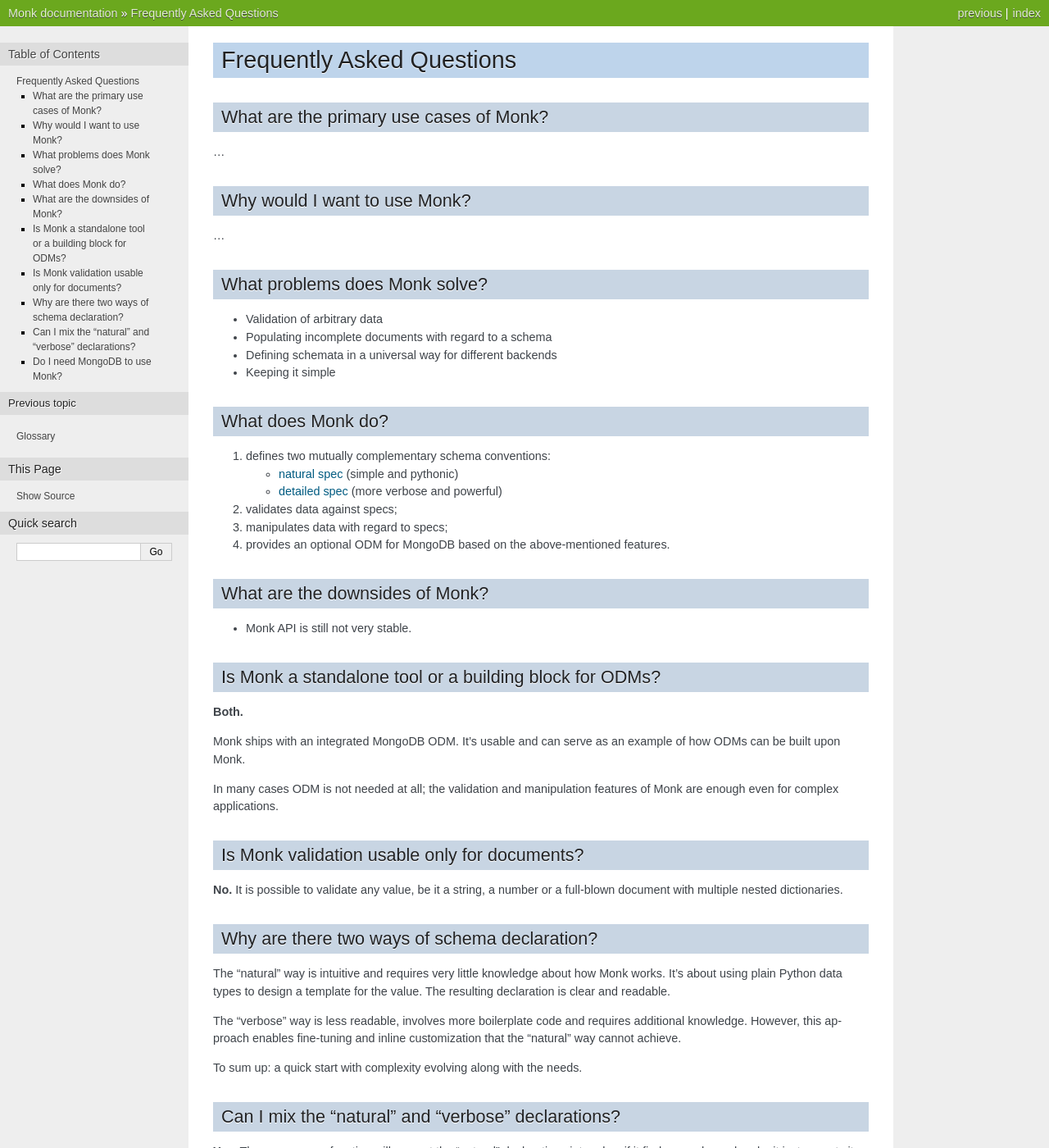
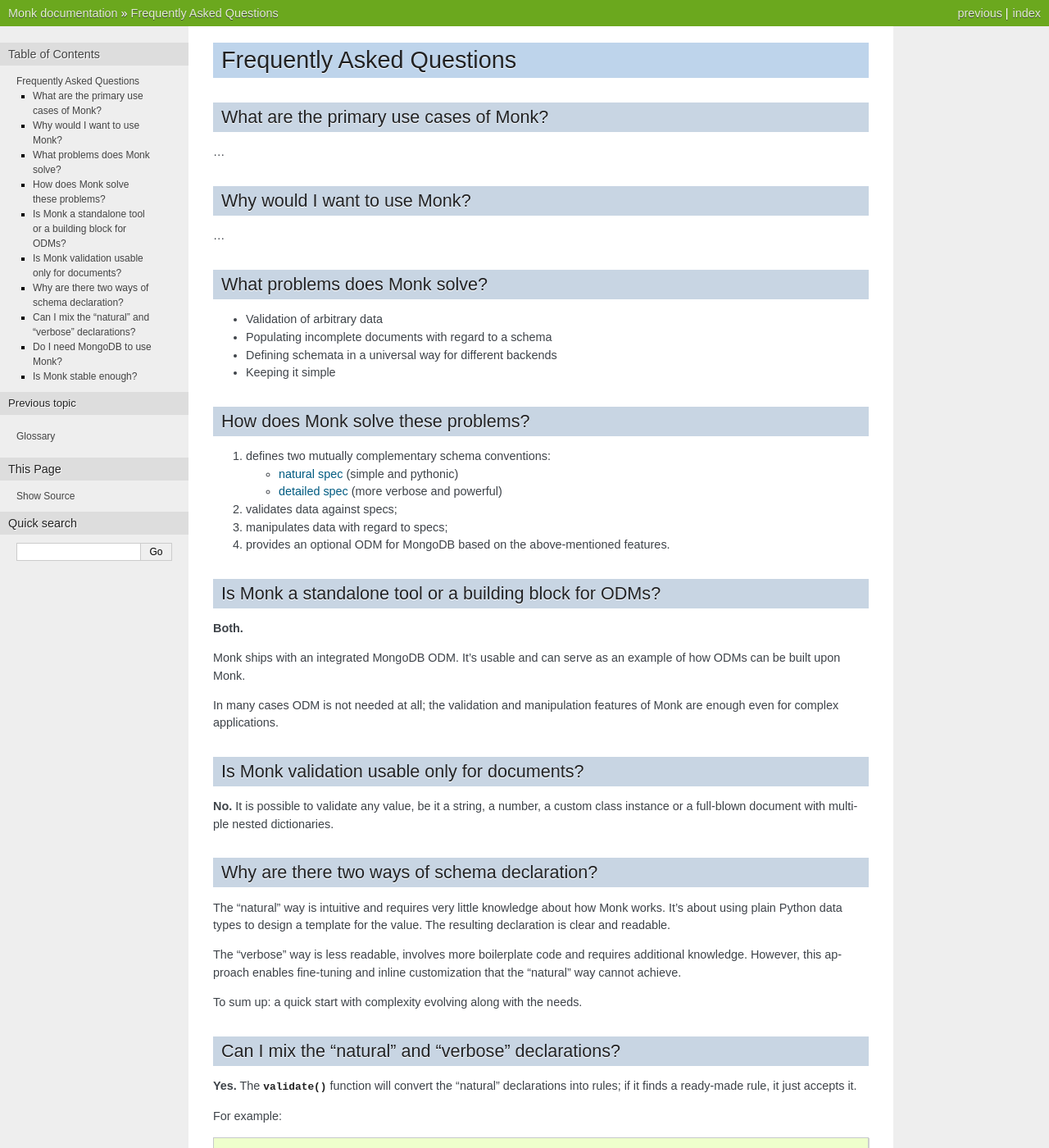
Before and after one commit to neithere/monk, a Sphinx documentation site: the page built from docs/faq.rst, in a window 1280 px wide and 1400 px high. Shown: the whole window at 82% size. Built offline with Sphinx 7.4.7, drawn with Linux system fonts in a browser that asks for light colours; the version number could not be read and is left out; some of the changed text lies outside the part shown.

Commit message:
Update documentation (FAQ)

```diff
--- a/docs/faq.rst
+++ b/docs/faq.rst
@@ -19,8 +19,8 @@ What problems does Monk solve?
 * Defining schemata in a universal way for different backends
 * Keeping it simple
 
-What does Monk do?
-------------------
+How does Monk solve these problems?
+-----------------------------------
 
 1. defines two mutually complementary schema conventions:
 
@@ -32,11 +32,6 @@ What does Monk do?
 3. manipulates data with regard to specs;
 
 4. provides an optional ODM for MongoDB based on the above-mentioned features.
-
-What are the downsides of Monk?
--------------------------------
-
-* Monk API is still not very stable.
 
 Is Monk a standalone tool or a building block for ODMs?
 -------------------------------------------------------
@@ -53,8 +48,8 @@ Is Monk validation usable only for documents?
 ---------------------------------------------
 
 **No.**
-It is possible to validate any value, be it a string, a number
-or a full-blown document with multiple nested dictionaries.
+It is possible to validate any value, be it a string, a number, a custom class
+instance or a full-blown document with multiple nested dictionaries.
 
 Why are there two ways of schema declaration?
 ---------------------------------------------
@@ -89,3 +84,13 @@ Do I need MongoDB to use Monk?
 
 **No.**
 Monk comes with a MongoDB extension but since v.0.6 the dependency is optional.
+
+Is Monk stable enough?
+----------------------
+
+:quality:
+    More than 90% of code is covered by tests.  The key modules are fully
+    covered.
+
+:stability:
+    The API is still not very stable.
```
